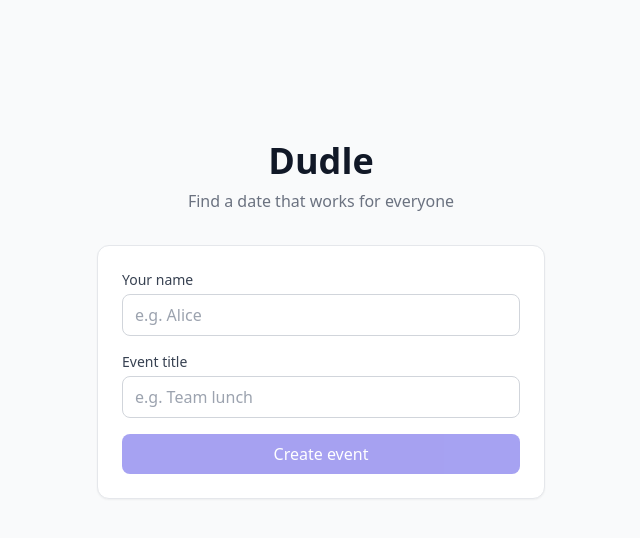
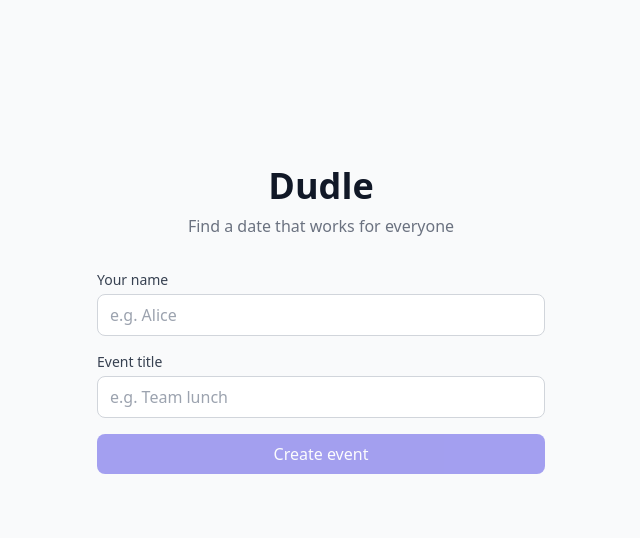
Before and after one commit to mattdeclaire/dudle, a Next.js app: page / in a window 1280 px wide. Shown: the top 538 px of the page, without its empty margins (319-959 px from the left). Built offline with nearby package versions, Linux system fonts and the light colour scheme.

Commit message:
Remove card wrappers; render content directly on page
https://claude.ai/code/session_013zs3YJ8okFV7CbJxYKrqk6

```diff
--- a/src/app/d/[id]/page.tsx
+++ b/src/app/d/[id]/page.tsx
@@ -22,9 +22,5 @@ export default async function PollPage({ params }: Props) {
   const data = await getPollWithAvailability(id)
   if (!data) notFound()
 
-  return (
-    <div className="bg-white rounded-xl shadow-sm border border-gray-200 p-6 md:p-8">
-      <PollPageClient initialData={data} />
-    </div>
-  )
+  return <PollPageClient initialData={data} />
 }
--- a/src/app/page.tsx
+++ b/src/app/page.tsx
@@ -8,9 +8,7 @@ export default function HomePage() {
           <h1 className="text-4xl font-bold text-gray-900 mb-2">Dudle</h1>
           <p className="text-gray-500">Find a date that works for everyone</p>
         </div>
-        <div className="bg-white rounded-xl shadow-sm border border-gray-200 p-6">
-          <CreatePollForm />
-        </div>
+        <CreatePollForm />
       </div>
     </div>
   )
```
